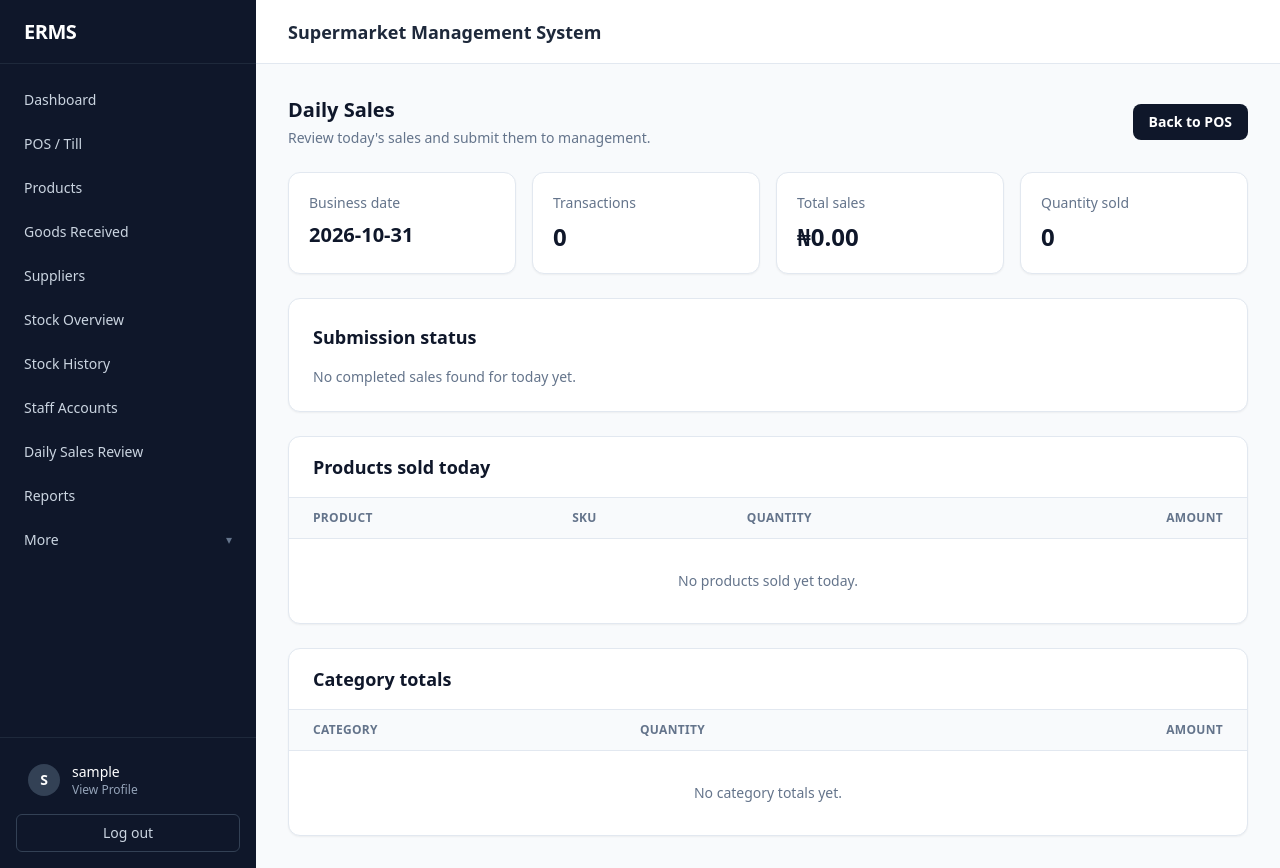
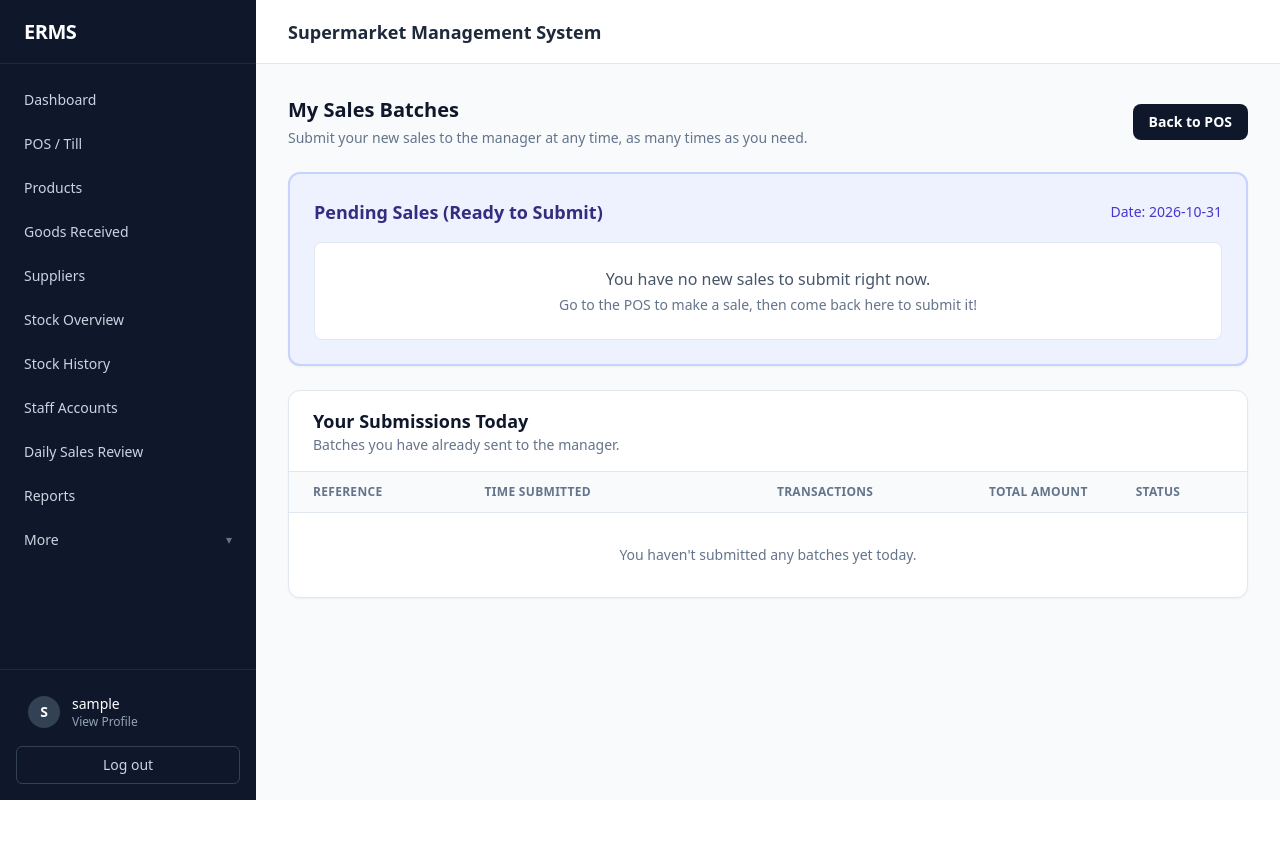
Before and after one commit to nlerechibright-coder/ERMS_Project, a Django app: page /pos/daily-sales/ in a window 1280 px wide. After the commit the page ends 800 px from the top, so only its background shows below. Run offline with Django 4.2, Linux system fonts and the light colour scheme; the visitor is signed in with stand-in values (Sample User, id 1); data that the repository does not hold is empty; some libraries are stand-ins or nearby versions.

Commit message:
Feature: Allow unlimited sales batch submissions at any time

```diff
--- a/pos/views.py
+++ b/pos/views.py
@@ -514,14 +514,12 @@ def daily_sales(request):
 @require_POST
 @pos_access_required
 def submit_daily_sales(request):
-    try:
-        submission = submit_daily_sales_service(request.user)
-        messages.success(request, f"Daily sales submitted: {submission.reference}")
-    except ValidationError as exc:
-        messages.error(request, str(exc))
-
+    submission = submit_daily_sales_service(request.user)
+    if submission:
+        messages.success(request, f"Successfully submitted {submission.transaction_count} new sales! (Ref: {submission.reference})")
+    else:
+        messages.info(request, "No new sales to submit. Make a sale first, then come back to submit it!")
     return redirect("pos_daily_sales")
-
 
 @management_required
 def manager_daily_sales(request):
--- a/templates/pos/daily_sales.html
+++ b/templates/pos/daily_sales.html
@@ -1,129 +1,85 @@
 {% extends "base.html" %}
-{% block title %}Daily Sales | ERMS{% endblock %}
+{% block title %}My Daily Sales | ERMS{% endblock %}
 {% block content %}
-<!-- ERMS Phase 3 daily sales -->
 <div class="space-y-6">
   <div class="flex items-center justify-between">
     <div>
-      <h1 class="text-xl font-semibold text-slate-900">Daily Sales</h1>
-      <p class="mt-1 text-sm text-slate-500">Review today's sales and submit them to management.</p>
+      <h1 class="text-xl font-semibold text-slate-900">My Sales Batches</h1>
+      <p class="mt-1 text-sm text-slate-500">Submit your new sales to the manager at any time, as many times as you need.</p>
     </div>
     <a href="{% url 'pos_interface' %}" class="rounded-lg bg-slate-900 px-4 py-2 text-sm font-semibold text-white hover:bg-slate-800">Back to POS</a>
   </div>
 
-  <div class="grid grid-cols-1 gap-4 md:grid-cols-2 lg:grid-cols-4">
-    <div class="rounded-xl border border-slate-200 bg-white p-5 shadow-sm">
-      <p class="text-sm font-medium text-slate-500">Business date</p>
-      <p class="mt-2 text-xl font-semibold text-slate-900">{{ date|date:"Y-m-d" }}</p>
+  <section class="rounded-xl border-2 border-indigo-200 bg-indigo-50 p-6 shadow-sm">
+    <div class="flex items-center justify-between mb-4">
+      <h2 class="text-lg font-semibold text-indigo-900">Pending Sales (Ready to Submit)</h2>
+      <span class="text-sm font-medium text-indigo-700">Date: {{ date|date:"Y-m-d" }}</span>
     </div>
-    <div class="rounded-xl border border-slate-200 bg-white p-5 shadow-sm">
-      <p class="text-sm font-medium text-slate-500">Transactions</p>
-      <p class="mt-2 text-2xl font-semibold text-slate-900">{{ summary.transaction_count }}</p>
-    </div>
-    <div class="rounded-xl border border-slate-200 bg-white p-5 shadow-sm">
-      <p class="text-sm font-medium text-slate-500">Total sales</p>
-      <p class="mt-2 text-2xl font-semibold text-slate-900">&#8358;{{ summary.sales_total|floatformat:2 }}</p>
-    </div>
-    <div class="rounded-xl border border-slate-200 bg-white p-5 shadow-sm">
-      <p class="text-sm font-medium text-slate-500">Quantity sold</p>
-      <p class="mt-2 text-2xl font-semibold text-slate-900">{{ summary.item_quantity_total|floatformat:-3 }}</p>
-    </div>
-  </div>
 
-  <section class="rounded-xl border border-slate-200 bg-white p-6 shadow-sm">
-    <h2 class="text-lg font-semibold text-slate-900">Submission status</h2>
-
-    {% if submission %}
-      <div class="mt-4 flex flex-wrap items-center gap-3">
-        <span class="rounded-full px-3 py-1 text-sm font-semibold
-          {% if submission.status == 'ACCEPTED' %}bg-emerald-100 text-emerald-700
-          {% elif submission.status == 'REJECTED' %}bg-rose-100 text-rose-700
-          {% else %}bg-amber-100 text-amber-700{% endif %}">
-          {{ submission.get_status_display }}
-        </span>
-        <span class="font-mono text-sm text-slate-600">{{ submission.reference }}</span>
+    {% if pending_summary.transaction_count > 0 %}
+      <div class="grid grid-cols-1 gap-4 md:grid-cols-3 mb-5">
+        <div class="bg-white p-4 rounded-lg border border-indigo-100">
+          <p class="text-sm text-slate-500">New Transactions</p>
+          <p class="text-2xl font-bold text-slate-900">{{ pending_summary.transaction_count }}</p>
+        </div>
+        <div class="bg-white p-4 rounded-lg border border-indigo-100">
+          <p class="text-sm text-slate-500">Total Amount</p>
+          <p class="text-2xl font-bold text-slate-900">&#8358;{{ pending_summary.sales_total|floatformat:2 }}</p>
+        </div>
+        <div class="bg-white p-4 rounded-lg border border-indigo-100">
+          <p class="text-sm text-slate-500">Items Sold</p>
+          <p class="text-2xl font-bold text-slate-900">{{ pending_summary.item_quantity_total|floatformat:-3 }}</p>
+        </div>
       </div>
 
-      {% if submission.rejection_reason %}
-        <div class="mt-4 rounded-lg border border-rose-200 bg-rose-50 px-4 py-3 text-sm text-rose-800">
-          <strong>Manager reason:</strong> {{ submission.rejection_reason }}
-        </div>
-      {% endif %}
-
-      {% if submission.status == 'REJECTED' %}
-        <form method="post" action="{% url 'pos_daily_sales_submit' %}" class="mt-5">
-          {% csrf_token %}
-          <button type="submit" class="rounded-lg bg-slate-900 px-4 py-2 text-sm font-semibold text-white hover:bg-slate-800">Resubmit Daily Sales</button>
-        </form>
-      {% else %}
-        <p class="mt-5 text-sm text-slate-500">This daily submission is locked. Contact management if corrections are needed.</p>
-      {% endif %}
-
+      <form method="post" action="{% url 'pos_daily_sales_submit' %}">
+        {% csrf_token %}
+        <button type="submit" class="w-full md:w-auto rounded-lg bg-emerald-600 px-6 py-3 text-base font-semibold text-white hover:bg-emerald-700 shadow-md">
+          Submit These {{ pending_summary.transaction_count }} Sales to Manager Now
+        </button>
+      </form>
     {% else %}
-      {% if summary.transaction_count == 0 %}
-        <p class="mt-4 text-sm text-slate-500">No completed sales found for today yet.</p>
-      {% else %}
-        <form method="post" action="{% url 'pos_daily_sales_submit' %}" class="mt-5">
-          {% csrf_token %}
-          <button type="submit" class="rounded-lg bg-emerald-600 px-5 py-3 text-sm font-semibold text-white hover:bg-emerald-700">Submit Today's Sales to Manager</button>
-        </form>
-        <p class="mt-3 text-sm text-slate-500">Submitting sends your summary to management. It does not change stock again.</p>
-      {% endif %}
+      <div class="bg-white p-6 rounded-lg border border-slate-200 text-center">
+        <p class="text-slate-600 font-medium">You have no new sales to submit right now.</p>
+        <p class="text-sm text-slate-500 mt-1">Go to the POS to make a sale, then come back here to submit it!</p>
+      </div>
     {% endif %}
   </section>
 
   <section class="overflow-hidden rounded-xl border border-slate-200 bg-white shadow-sm">
     <div class="border-b border-slate-200 px-6 py-4">
-      <h2 class="text-lg font-semibold text-slate-900">Products sold today</h2>
+      <h2 class="text-lg font-semibold text-slate-900">Your Submissions Today</h2>
+      <p class="text-sm text-slate-500">Batches you have already sent to the manager.</p>
     </div>
     <div class="overflow-x-auto">
       <table class="min-w-full divide-y divide-slate-200 text-left text-sm">
         <thead class="bg-slate-50 text-xs font-semibold uppercase tracking-wide text-slate-500">
           <tr>
-            <th class="px-6 py-3">Product</th>
-            <th class="px-6 py-3">SKU</th>
-            <th class="px-6 py-3">Quantity</th>
-            <th class="px-6 py-3 text-right">Amount</th>
+            <th class="px-6 py-3">Reference</th>
+            <th class="px-6 py-3">Time Submitted</th>
+            <th class="px-6 py-3 text-right">Transactions</th>
+            <th class="px-6 py-3 text-right">Total Amount</th>
+            <th class="px-6 py-3">Status</th>
           </tr>
         </thead>
         <tbody class="divide-y divide-slate-100 text-slate-700">
-          {% for row in summary.by_product %}
-            <tr>
-              <td class="px-6 py-4 font-medium text-slate-900">{{ row.product_name }}</td>
-              <td class="px-6 py-4 font-mono text-xs">{{ row.sku }}</td>
-              <td class="px-6 py-4">{{ row.quantity|floatformat:-3 }} {{ row.stock_unit }}</td>
-              <td class="px-6 py-4 text-right font-semibold">&#8358;{{ row.amount|floatformat:2 }}</td>
+          {% for sub in submissions %}
+            <tr class="hover:bg-slate-50">
+              <td class="px-6 py-4 font-mono text-xs font-semibold text-slate-900">{{ sub.reference }}</td>
+              <td class="px-6 py-4">{{ sub.submitted_at|date:"H:i:s" }}</td>
+              <td class="px-6 py-4 text-right">{{ sub.transaction_count }}</td>
+              <td class="px-6 py-4 text-right font-semibold">&#8358;{{ sub.sales_total|floatformat:2 }}</td>
+              <td class="px-6 py-4">
+                <span class="rounded-full px-2 py-0.5 text-xs font-semibold
+                  {% if sub.status == 'ACCEPTED' %}bg-emerald-100 text-emerald-700
+                  {% elif sub.status == 'REJECTED' %}bg-rose-100 text-rose-700
+                  {% else %}bg-amber-100 text-amber-700{% endif %}">
+                  {{ sub.get_status_display }}
+                </span>
+              </td>
             </tr>
           {% empty %}
-            <tr><td colspan="4" class="px-6 py-8 text-center text-slate-500">No products sold yet today.</td></tr>
-          {% endfor %}
-        </tbody>
-      </table>
-    </div>
-  </section>
-
-  <section class="overflow-hidden rounded-xl border border-slate-200 bg-white shadow-sm">
-    <div class="border-b border-slate-200 px-6 py-4">
-      <h2 class="text-lg font-semibold text-slate-900">Category totals</h2>
-    </div>
-    <div class="overflow-x-auto">
-      <table class="min-w-full divide-y divide-slate-200 text-left text-sm">
-        <thead class="bg-slate-50 text-xs font-semibold uppercase tracking-wide text-slate-500">
-          <tr>
-            <th class="px-6 py-3">Category</th>
-            <th class="px-6 py-3">Quantity</th>
-            <th class="px-6 py-3 text-right">Amount</th>
-          </tr>
-        </thead>
-        <tbody class="divide-y divide-slate-100 text-slate-700">
-          {% for row in summary.by_category %}
-            <tr>
-              <td class="px-6 py-4 font-medium text-slate-900">{{ row.category }}</td>
-              <td class="px-6 py-4">{{ row.quantity|floatformat:-3 }}</td>
-              <td class="px-6 py-4 text-right font-semibold">&#8358;{{ row.amount|floatformat:2 }}</td>
-            </tr>
-          {% empty %}
-            <tr><td colspan="3" class="px-6 py-8 text-center text-slate-500">No category totals yet.</td></tr>
+            <tr><td colspan="5" class="px-6 py-8 text-center text-slate-500">You haven't submitted any batches yet today.</td></tr>
           {% endfor %}
         </tbody>
       </table>
```
Also changed, not shown: pos/services.py (+15 -11 lines).
